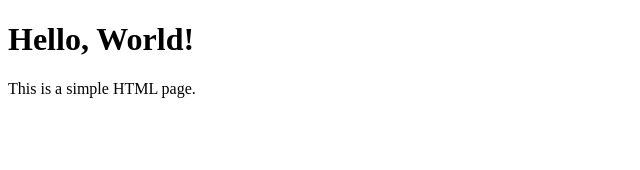
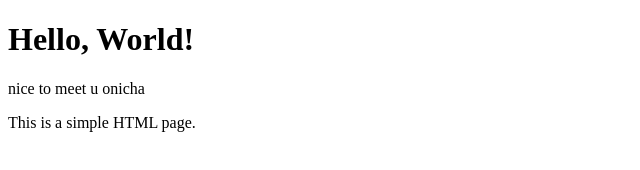
Before and after one commit to agsenbhakapriya/devops, a plain HTML site: page index.html in a window 1280 px wide. Shown: the whole page, without its empty margins (0-640 px from the left). Drawn offline with Linux system fonts and the light colour scheme.

Commit message:
Update index.html

```diff
--- a/index.html
+++ b/index.html
@@ -6,6 +6,7 @@
 </head>
 <body>
     <h1>Hello, World!</h1>
+    <p> nice to meet u onicha </p>
 
     <p>This is a simple HTML page.</p>
 </body>
```
